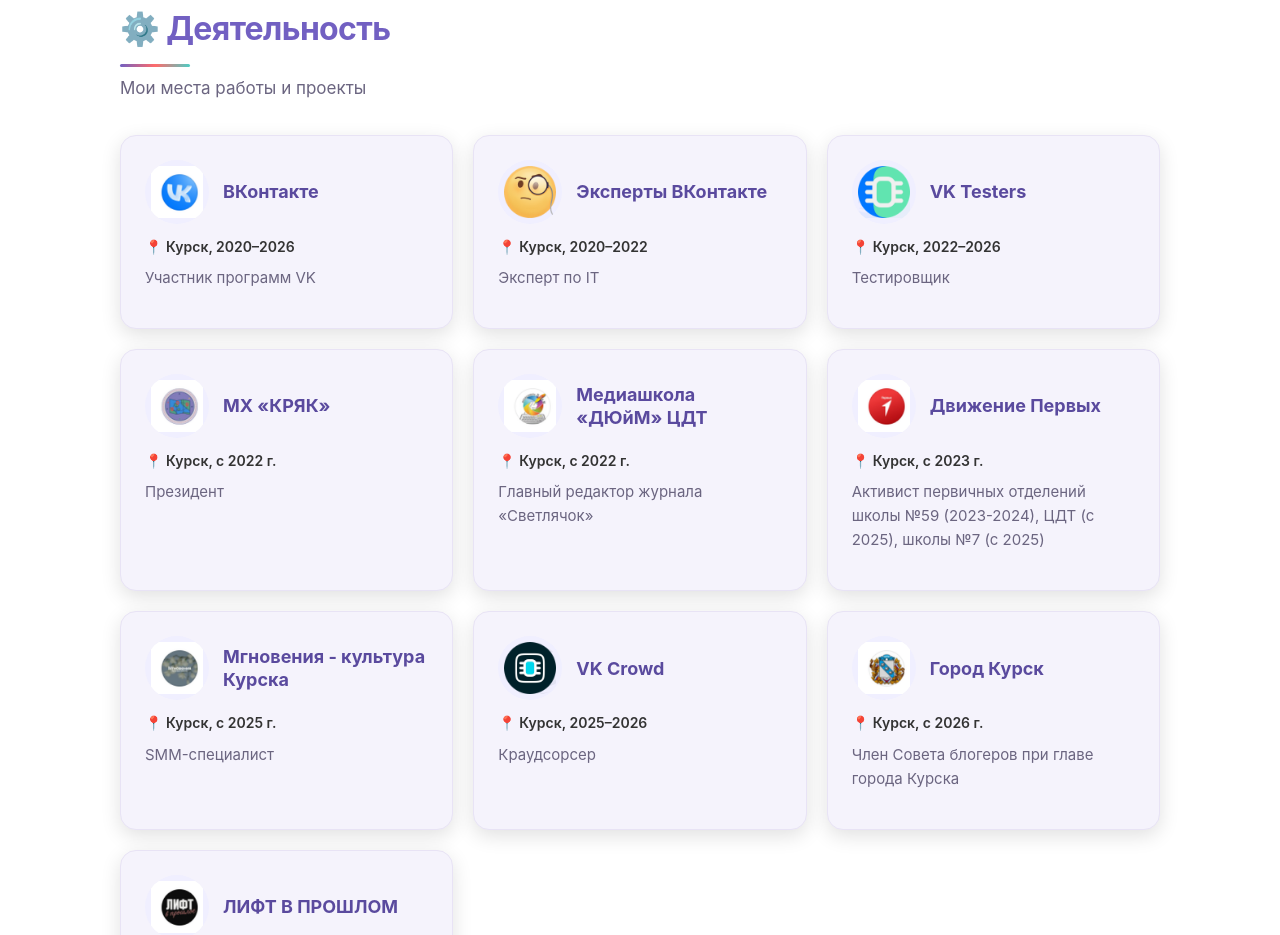
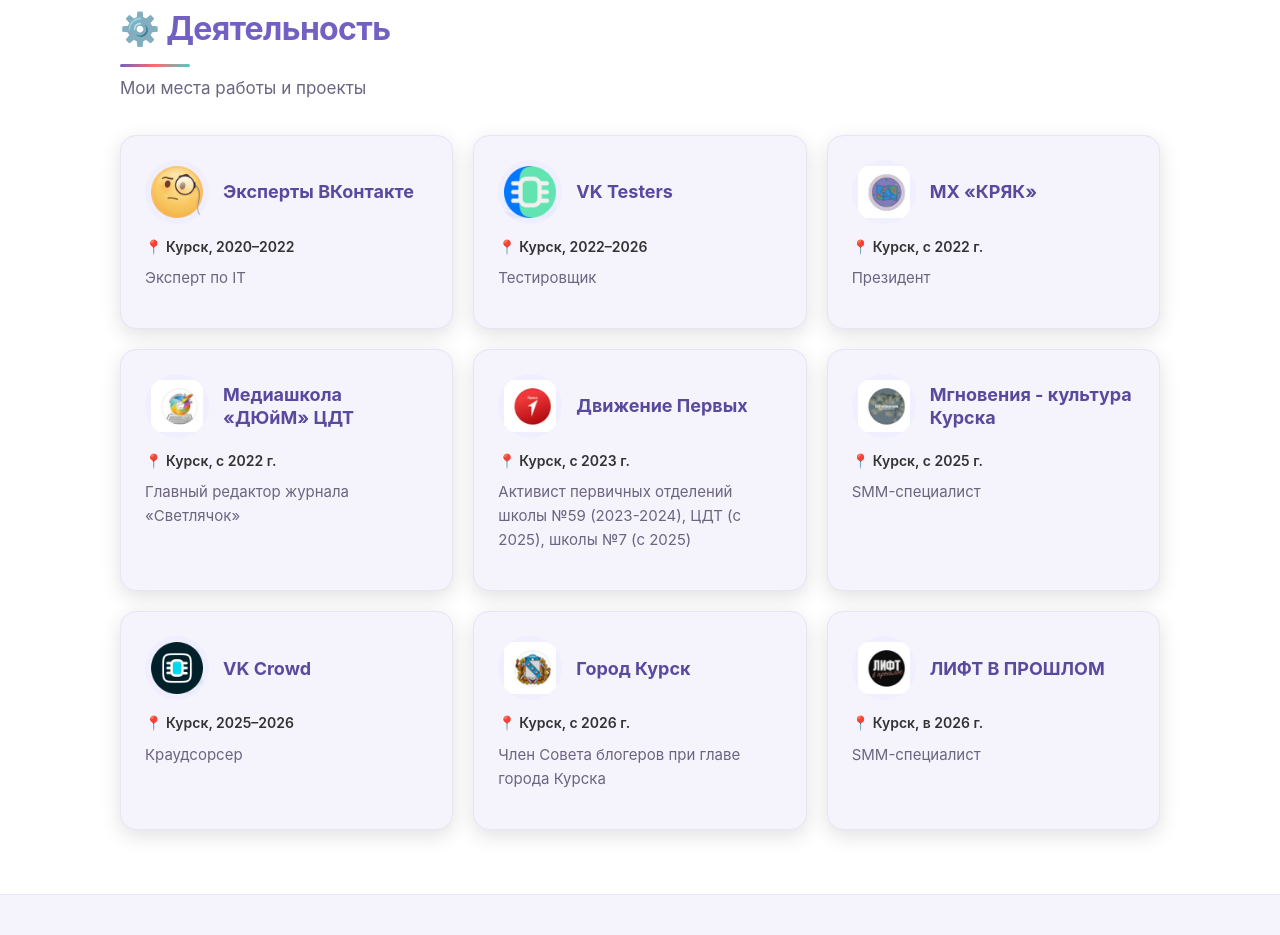
Before and after one commit to bugromka/personal-site, a plain HTML site: page index.html in a window 1280 px wide. Shown: the part 1037-1972 px from the top of the page. Drawn offline with Linux system fonts and the light colour scheme.

Commit message:
Activity: remove generic VKontakte card
Co-authored-by: arena-agent <297053741+arena-agent@users.noreply.github.com>

```diff
--- a/index.html
+++ b/index.html
@@ -98,17 +98,6 @@
                 <p class="section__subtitle">Мои места работы и проекты</p>
 
                 <div class="cards">
-                    <article class="card">
-                        <div class="card__head">
-                            <div class="card__logo">
-                                <img src="assets/images/work-vk.png"
-                                     alt="ВКонтакте" loading="lazy" data-fallback="💙">
-                            </div>
-                            <h3 class="card__title">ВКонтакте</h3>
-                        </div>
-                        <p class="card__meta">📍 Курск, 2020–2026</p>
-                        <p class="card__desc">Участник программ VK</p>
-                    </article>
                     <article class="card">
                         <div class="card__head">
                             <div class="card__logo">
```
